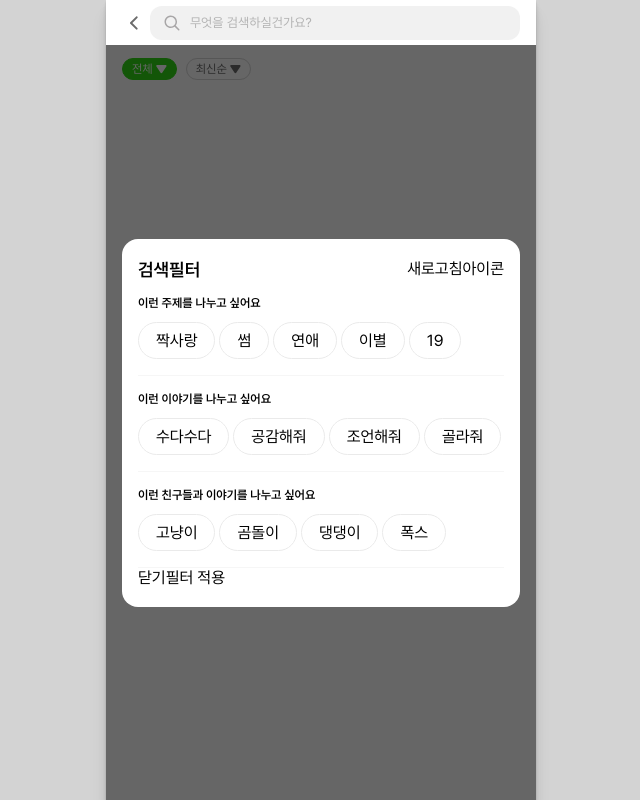
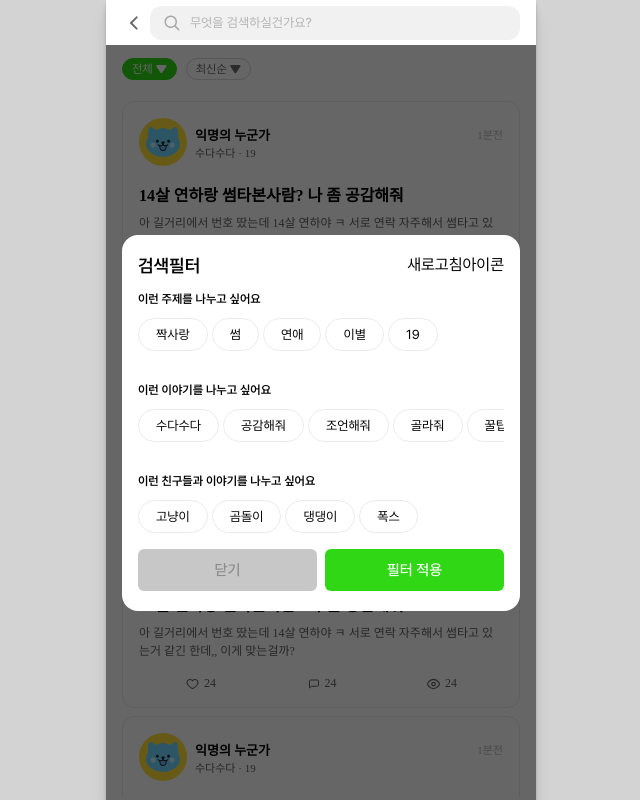
Before and after one commit to waggle2/wagglewaggle, a Next.js app: page /search in a window 1280 px wide. Both pictures are taken after a click on the element "전체". Shown: the whole page, without its empty margins (319-959 px from the left). Built offline with nearby package versions, Linux system fonts and the light colour scheme.

Commit message:
Design: fix-search-filter-modal-ui

```diff
--- a/app/search/_components/CategoryDropdown.tsx
+++ b/app/search/_components/CategoryDropdown.tsx
@@ -53,9 +53,9 @@ export default function CategoryDropdown({ currentCategory, setCurrentCategoryHa
                     </div>
                 </div>
             ))}
-            <div>
-                <button>닫기</button>
-                <button>필터 적용</button>
+            <div className={style.modalFooter}>
+                <button className={style.closeBtn}>닫기</button>
+                <button className={style.applyBtn}>필터 적용</button>
             </div>
         </div>
     );
--- a/app/search/_components/Dropdown.tsx
+++ b/app/search/_components/FilterModal.tsx
@@ -12,7 +12,7 @@ type Props = {
     setSortHandler: (item: string) => void;
 }
 
-export default function Dropdown({
+export default function FilterModal({
     currentCategory,
     sort,
     isCategoryToggle,
@@ -21,7 +21,7 @@ export default function Dropdown({
     setSortHandler,
 }: Props) {
     return (
-        <div className={style.dropdownContainer}>
+        <div className={style.modalContainer}>
             {isCategoryToggle && (
                 <CategoryDropdown
                     currentCategory={currentCategory}
--- a/app/search/_components/SearchResult.tsx
+++ b/app/search/_components/SearchResult.tsx
@@ -4,7 +4,7 @@ import style from '../_styles/search.module.scss'
 import SearchFilter from "./SearchFilter";
 import Post from '@/app/_components/postPreview/_components/Post';
 import TestProfile from '@/public/assets/profile.svg'
-import Dropdown from './Dropdown';
+import FilterModal from './FilterModal';
 import SearchIcon from '@/public/assets/ico_search-outline.svg'
 
 type Props = { q?: string }
@@ -68,7 +68,7 @@ export default function SearchResult({ q }: Props) {
     // }, [isCategoryToggle, isSortToggle]);
 
     //검색결과 없음 테스트용
-    const [isResult, setIsResult] = useState(false);
+    const [isResult, setIsResult] = useState(true);
 
 
 
@@ -83,7 +83,7 @@ export default function SearchResult({ q }: Props) {
                 onClickSortToggle={onClickSortToggle}
             />
             {(isCategoryToggle || isSortToggle) && (
-                <Dropdown
+                <FilterModal
                     currentCategory={currentCategory}
                     sort={sort}
                     isCategoryToggle={isCategoryToggle}
--- a/app/search/_styles/dropdown.module.scss
+++ b/app/search/_styles/dropdown.module.scss
@@ -1,4 +1,4 @@
-.dropdownContainer {
+.modalContainer {
   position: absolute;
   padding: 0 16px;
   left: 0;
@@ -10,6 +10,10 @@
   justify-content: center;
   align-items: center;
   background: rgba(0 0 0 / 60%);
+
+  button {
+    cursor: pointer;
+  }
 }
 
 .filterModal {
@@ -26,9 +30,10 @@
       font-weight: var(--fw-semiBold);
     }
   }
+
   .selectorWrap {
     padding: 16px 0;
-    border-bottom: 1px solid #f6f6f6;
+
     h5 {
       margin-bottom: 12px;
       font-size: 12px;
@@ -51,35 +56,40 @@
         border: 1px solid #eaeaea;
         border-radius: 30px;
         word-break: keep-all;
+        font-size: 13px;
+        font-weight: var(--fw-regular);
       }
 
       .selected {
         background-color: #2fd714;
         border: 1px solid #2fd714;
         color: #fff;
-        // font-weight:;
+        font-weight: var(--fw-medium);
       }
     }
   }
+
+  .modalFooter {
+    display: flex;
+    justify-content: space-between;
+    gap: 8px;
+    > button {
+      display: flex;
+      justify-content: center;
+      align-items: center;
+      width: 50%;
+      padding: 12px 0;
+      border-radius: 6px;
+      font-size: 15px;
+      font-weight: var(--fw-medium);
+    }
+    .closeBtn {
+      background-color: #c7c7c7;
+      color: #8c8c8c;
+    }
+    .applyBtn {
+      background-color: #2fd714;
+      color: #fff;
+    }
+  }
 }
-
-// .items {
-//   overflow-y: scroll;
-//   -ms-overflow-style: none;
-//   scrollbar-width: none;
-// }
-// .items::-webkit-scrollbar {
-//   display: none;
-// }
-// .item {
-//   cursor: pointer;
-//   width: 100%;
-//   display: flex;
-//   justify-content: center;
-//   padding: 21px 0;
-//   background: #fff;
-// }
-// .firstItem {
-//   border-top-left-radius: 20px;
-//   border-top-right-radius: 20px;
-// }
```
